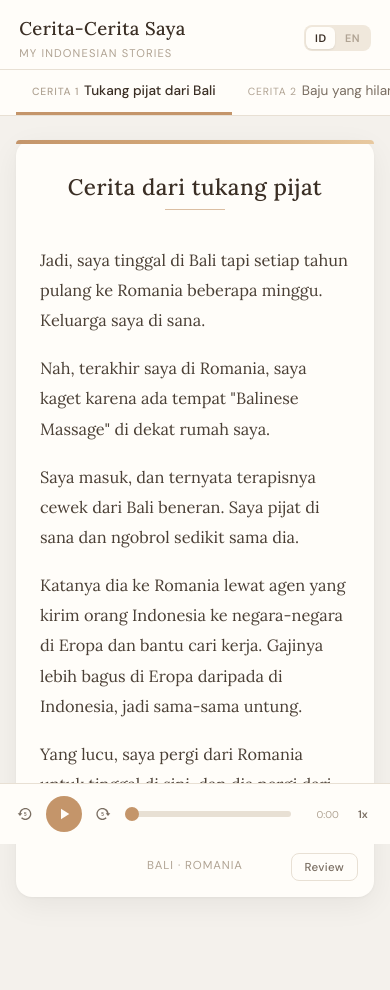
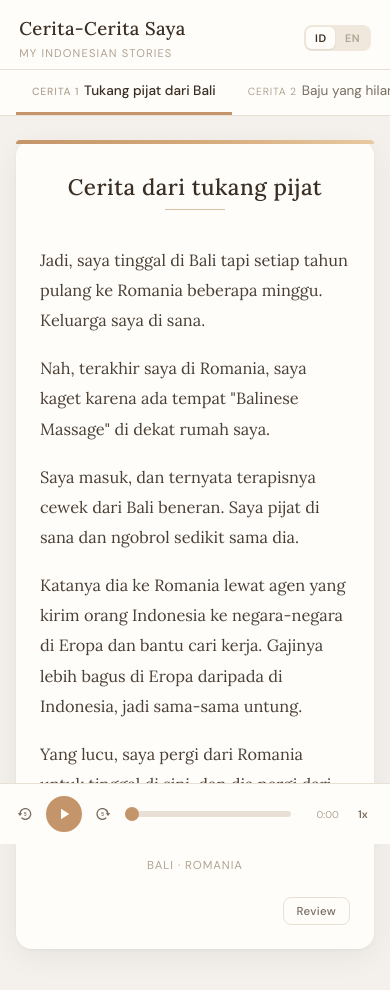
Before and after one commit to dalv/indo-stories, a Next.js app: page / in a window 390 px wide. Shown: the top 990 px of the page. Built offline with nearby package versions, Linux system fonts and the light colour scheme.

Commit message:
fix review button overlap on mobile, use flow layout instead of absolute positioning
Co-Authored-By: Claude Opus 4.6 (1M context) <noreply@anthropic.com>

```diff
--- a/src/app/globals.css
+++ b/src/app/globals.css
@@ -81,7 +81,7 @@ body{min-height:100vh;display:flex;background:#f4f1ec;font-family:var(--font-lor
 @keyframes popupIn{from{opacity:0;transform:scale(0.95)}to{opacity:1;transform:scale(1)}}
 
 /* Review toggle button */
-.review-toggle-btn{position:absolute;bottom:1rem;right:1rem;border:1px solid #e8e0d4;background:#fffdf9;border-radius:8px;cursor:pointer;padding:0.35rem 0.8rem;font-family:var(--font-dm-sans),sans-serif;font-size:0.72rem;font-weight:500;color:#7a6e62;letter-spacing:0.03em;transition:all 0.2s}
+.review-toggle-btn{display:block;margin:1.5rem 0 0 auto;border:1px solid #e8e0d4;background:#fffdf9;border-radius:8px;cursor:pointer;padding:0.35rem 0.8rem;font-family:var(--font-dm-sans),sans-serif;font-size:0.72rem;font-weight:500;color:#7a6e62;letter-spacing:0.03em;transition:all 0.2s}
 .review-toggle-btn:hover{background:#f9f5ef;border-color:#c4956a;color:#3a2e24}
 
 /* Vocab review flashcards */
```
